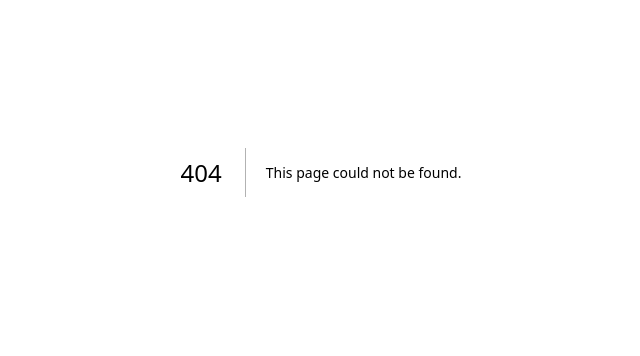
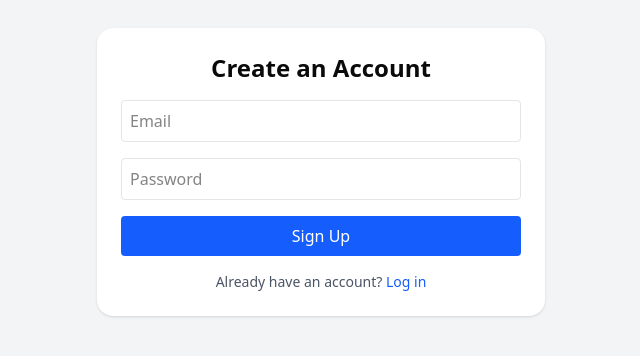
Before and after one commit to eliseoalcaraz/drAIn, a Next.js app: page /signup in a window 1280 px wide. Before the commit this address had no page. Shown: the part 228-584 px from the top of the page, without its empty margins (319-959 px from the left). Built offline with nearby package versions, Linux system fonts and the light colour scheme; no server answers.

Commit message:
feat: auth integration

```diff
--- /dev/null
+++ b/api/client.ts
@@ -0,0 +1,8 @@
+import { createClient } from '@supabase/supabase-js';
+
+const client = createClient(
+    process.env.NEXT_PUBLIC_SUPABSE_URL!,
+    process.env.NEXT_PUBLIC_SUPABASE_ANON_KEY!
+)
+
+export default client;
--- /dev/null
+++ b/app/(auth)/login/page.tsx
@@ -0,0 +1,23 @@
+import LoginForm from "@/components/auth/login-form";
+import Link from "next/link";
+
+export default function LoginPage() {
+  return (
+    <main className="flex min-h-screen items-center justify-center bg-gray-100">
+      <div className="w-full max-w-md p-6 bg-white rounded-2xl shadow">
+        <h1 className="text-2xl font-bold mb-4 text-center">Log In</h1>
+        <LoginForm />
+
+        <p className="mt-4 text-center text-sm text-gray-600">
+          Don’t have an account?{" "}
+          <Link
+            href="/signup"
+            className="text-blue-600 hover:underline font-medium"
+          >
+            Sign up
+          </Link>
+        </p>
+      </div>
+    </main>
+  );
+}
--- /dev/null
+++ b/app/(auth)/signup/page.tsx
@@ -0,0 +1,23 @@
+import SignUpForm from "@/components/auth/sign-up-form";
+import Link from "next/link";
+
+
+export default function SignUpPage() {
+  return (
+    <main className="flex min-h-screen items-center justify-center bg-gray-100">
+      <div className="w-full max-w-md p-6 bg-white rounded-2xl shadow">
+        <h1 className="text-2xl font-bold mb-4 text-center">Create an Account</h1>
+        <SignUpForm />
+        <p className="mt-4 text-center text-sm text-gray-600">
+          Already have an account?{" "}
+          <Link
+            href="/login"
+            className="text-blue-600 hover:underline font-medium"
+          >
+            Log in
+          </Link>
+        </p>
+      </div>
+    </main>
+  );
+}
--- a/app/layout.tsx
+++ b/app/layout.tsx
@@ -2,6 +2,8 @@ import type { Metadata } from "next";
 import { Geist, Geist_Mono } from "next/font/google";
 import "./globals.css";
 import { Providers } from "./providers";
+import { AuthProvider } from "@/components/context/AuthProvider";
+import { AuthGuard } from "@/components/auth/AuthGuard";
 
 const geistSans = Geist({
   variable: "--font-geist-sans",
@@ -20,15 +22,17 @@ export const metadata: Metadata = {
 
 export default function RootLayout({
   children,
-}: Readonly<{
+}: {
   children: React.ReactNode;
-}>) {
+}) {
   return (
     <html lang="en">
-      <body
-        className={`${geistSans.variable} ${geistMono.variable} antialiased`}
-      >
-        <Providers>{children}</Providers>
+      <body className={`${geistSans.variable} ${geistMono.variable} antialiased`}>
+        <AuthProvider>
+          <Providers>
+            <AuthGuard>{children}</AuthGuard>
+          </Providers>
+        </AuthProvider>
       </body>
     </html>
   );
--- a/app/page.tsx
+++ b/app/page.tsx
@@ -1,7 +1,24 @@
+"use client";
+
 import { Header } from "@/components/main-header";
 import { ContributorsButton } from "@/components/contributors-button";
+import { useAuth } from "@/components/context/AuthProvider";
+import { useRouter } from "next/navigation";
+import { useEffect } from "react";
 
 export default function Home() {
+  const { user, loading } = useAuth();
+  const router = useRouter();
+
+  useEffect(() => {
+    if (!loading && !user) {
+      router.replace("/login");
+    }
+  }, [user, loading, router]);
+
+  if (loading) return <p>Loading...</p>;
+  if (!user) return null; // Avoid flicker before redirect
+
   return (
     <div className="min-h-screen flex flex-col items-center">
       <Header />
--- /dev/null
+++ b/components/auth/AuthGuard.tsx
@@ -0,0 +1,33 @@
+"use client";
+
+import { useAuth } from "@/components/context/AuthProvider";
+import { usePathname, useRouter } from "next/navigation";
+import { useEffect, useState } from "react";
+
+export function AuthGuard({ children }: { children: React.ReactNode }) {
+  const { user, loading } = useAuth();
+  const pathname = usePathname();
+  const router = useRouter();
+
+  const [checked, setChecked] = useState(false);
+
+  useEffect(() => {
+    if (!loading) {
+      if (!user && pathname !== "/login" && pathname !== "/signup") {
+        router.replace("/login");
+      } else {
+        setChecked(true);
+      }
+    }
+  }, [user, loading, pathname, router]);
+
+  if (loading || !checked) {
+    return (
+      <div className="flex items-center justify-center min-h-screen">
+        <p>Loading...</p>
+      </div>
+    );
+  }
+
+  return <>{children}</>;
+}
--- /dev/null
+++ b/components/auth/login-form.tsx
@@ -0,0 +1,65 @@
+"use client";
+
+import { useState } from "react";
+import client from "@/api/client";
+import { useRouter } from "next/navigation";
+
+export default function LoginForm() {
+  const [email, setEmail] = useState("");
+  const [password, setPassword] = useState("");
+  const [loading, setLoading] = useState(false);
+  const [error, setError] = useState<string | null>(null);
+  const router = useRouter();
+
+  const handleLogin = async (e: React.FormEvent) => {
+    e.preventDefault();
+    setLoading(true);
+    setError(null);
+
+    const { data, error } = await client.auth.signInWithPassword({
+      email,
+      password,
+    });
+
+    if (error) {
+      setError(error.message);
+    } else {
+      // ✅ redirect after login (e.g., dashboard)
+      router.push("/map");
+    }
+
+    setLoading(false);
+  };
+
+  return (
+    <form onSubmit={handleLogin} className="space-y-4">
+      {error && <p className="text-red-500 text-sm">{error}</p>}
+
+      <input
+        type="email"
+        placeholder="Email"
+        value={email}
+        onChange={(e) => setEmail(e.target.value)}
+        required
+        className="w-full px-4 py-2 border rounded-lg focus:outline-none focus:ring-2 focus:ring-blue-500"
+      />
+
+      <input
+        type="password"
+        placeholder="Password"
+        value={password}
+        onChange={(e) => setPassword(e.target.value)}
+        required
+        className="w-full px-4 py-2 border rounded-lg focus:outline-none focus:ring-2 focus:ring-blue-500"
+      />
+
+      <button
+        type="submit"
+        disabled={loading}
+        className="w-full bg-blue-600 text-white py-2 rounded-lg hover:bg-blue-700 disabled:opacity-50"
+      >
+        {loading ? "Logging in..." : "Log In"}
+      </button>
+    </form>
+  );
+}
--- /dev/null
+++ b/components/auth/sign-up-form.tsx
@@ -0,0 +1,62 @@
+"use client";
+
+import { useState } from "react";
+import { useRouter } from "next/navigation";
+import client from "@/api/client";
+
+export default function SignUpForm() {
+  const router = useRouter();
+  const [email, setEmail] = useState("");
+  const [password, setPassword] = useState("");
+  const [error, setError] = useState<string | null>(null);
+  const [loading, setLoading] = useState(false);
+
+  const handleSignUp = async (e: React.FormEvent) => {
+    e.preventDefault();
+    setError(null);
+    setLoading(true);
+
+    const { error } = await client.auth.signUp({
+      email,
+      password,
+    });
+
+    setLoading(false);
+
+    if (error) {
+      setError(error.message);
+    } else {
+      // ✅ Success — redirect to root
+      router.push("/");
+    }
+  };
+
+  return (
+    <form onSubmit={handleSignUp} className="space-y-4">
+      <input
+        type="email"
+        value={email}
+        onChange={(e) => setEmail(e.target.value)}
+        placeholder="Email"
+        className="w-full p-2 border rounded"
+        required
+      />
+      <input
+        type="password"
+        value={password}
+        onChange={(e) => setPassword(e.target.value)}
+        placeholder="Password"
+        className="w-full p-2 border rounded"
+        required
+      />
+      {error && <p className="text-red-500 text-sm">{error}</p>}
+      <button
+        type="submit"
+        disabled={loading}
+        className="w-full p-2 bg-blue-600 text-white rounded hover:bg-blue-700"
+      >
+        {loading ? "Signing up..." : "Sign Up"}
+      </button>
+    </form>
+  );
+}
--- /dev/null
+++ b/components/context/AuthProvider.tsx
@@ -0,0 +1,64 @@
+"use client";
+
+import { createContext, useState, useEffect, useContext } from "react";
+import { Session, User } from "@supabase/supabase-js";
+import client from "@/api/client";
+
+type AuthContextType = {
+  user: User | null;
+  loading: boolean;
+};
+
+const AuthContext = createContext<AuthContextType | undefined>(undefined);
+
+export const AuthProvider = ({ children }: { children: React.ReactNode }) => {
+  const [user, setUser] = useState<User | null>(null);
+  const [loading, setLoading] = useState(true);
+
+  useEffect(() => {
+    // Load session on mount
+    const getSession = async () => {
+      const {
+        data: { session },
+        error,
+      } = await client.auth.getSession();
+
+      if (error) {
+        console.error("Error fetching session:", error.message);
+      }
+
+      setUser(session?.user ?? null);
+      setLoading(false);
+    };
+
+    getSession();
+
+    // Listen for auth state changes
+    const {
+      data: { subscription },
+    } = client.auth.onAuthStateChange((_event, session) => {
+      setUser(session?.user ?? null);
+      setLoading(false);
+    });
+
+    // Cleanup
+    return () => {
+      subscription.unsubscribe();
+    };
+  }, []);
+
+  return (
+    <AuthContext.Provider value={{ user, loading }}>
+      {children}
+    </AuthContext.Provider>
+  );
+};
+
+// Hook for using the auth context
+export const useAuth = () => {
+  const context = useContext(AuthContext);
+  if (context === undefined) {
+    throw new Error("useAuth must be used within an AuthProvider");
+  }
+  return context;
+};
--- a/components/main-header.tsx
+++ b/components/main-header.tsx
@@ -1,12 +1,27 @@
+"use client";
+
 import Link from "next/link";
+import { useRouter } from "next/navigation";
+import { useContext } from "react";
+import { useAuth } from "@/components/context/AuthProvider";
+import client from "@/api/client";
 
 export function Header() {
+  const { user } = useAuth();
+  const router = useRouter();
+
+  const handleLogout = async () => {
+    await client.auth.signOut();
+    router.push("/login");
+  };
+
   return (
     <nav className="w-full flex justify-center border-b border-b-foreground/10 h-16">
       <div className="w-full flex justify-between items-center p-3 px-5 text-sm">
         <div className="w-72 items-center text-xl font-semibold">
           <Link href={"/"}>pjdsc</Link>
         </div>
+
         <div className="flex gap-10 font-medium">
           <Link href={"/map"} className="hover:text-primary transition-colors">
             Map
@@ -24,7 +39,24 @@ export function Header() {
             About
           </Link>
         </div>
-        <div className="w-72 flex justify-end"></div>
+
+        <div className="w-72 flex justify-end">
+          {user ? (
+            <button
+              onClick={handleLogout}
+              className="px-4 py-2 rounded-lg bg-red-500 text-white hover:bg-red-600 transition-colors"
+            >
+              Log out
+            </button>
+          ) : (
+            <Link
+              href="/login"
+              className="px-4 py-2 rounded-lg bg-primary text-white hover:bg-primary/90 transition-colors"
+            >
+              Log in
+            </Link>
+          )}
+        </div>
       </div>
     </nav>
   );
--- a/package.json
+++ b/package.json
@@ -19,6 +19,7 @@
     "@radix-ui/react-switch": "^1.2.6",
     "@react-three/drei": "^10.7.6",
     "@react-three/fiber": "^9.3.0",
+    "@supabase/supabase-js": "^2.58.0",
     "class-variance-authority": "^0.7.1",
     "clsx": "^2.1.1",
     "cmdk": "^1.1.1",
```
Also changed, not shown: 1 other file (tests, documents, lock files or other folders).
